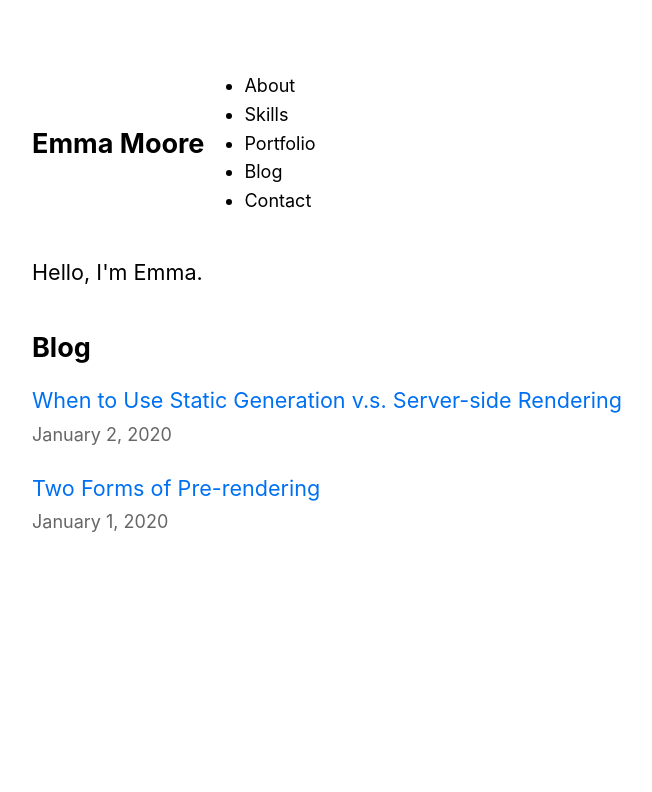
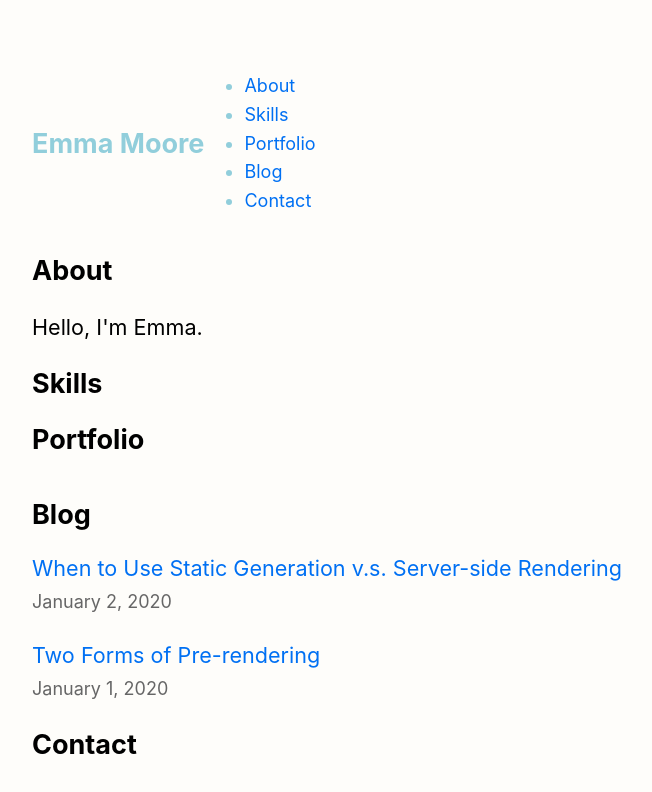
Before and after one commit to emoore29/My-Portfolio, a Next.js app: page / in a window 1280 px wide. Shown: the top 792 px of the page, without its empty margins (302-954 px from the left). Built offline with nearby package versions, Linux system fonts and the light colour scheme.

Commit message:
Styling navbar

```diff
--- a/components/layout.js
+++ b/components/layout.js
@@ -22,7 +22,6 @@ export default function Layout({ children, home }) {
           )}.png?theme=light&md=0&fontSize=75px&images=https%3A%2F%2Fassets.vercel.com%2Fimage%2Fupload%2Ffront%2Fassets%2Fdesign%2Fnextjs-black-logo.svg`}
         />
         <meta name="og:title" content={siteTitle} />
-        <meta name="twitter:card" content="summary_large_image" />
       </Head>
       <header className={styles.header}>
         {home ? (
@@ -30,11 +29,21 @@ export default function Layout({ children, home }) {
             <h1 className={utilStyles.headingLg}>{name}</h1>
             <nav>
               <ul>
-                <li>About</li>
-                <li>Skills</li>
-                <li>Portfolio</li>
-                <li>Blog</li>
-                <li>Contact</li>
+                <li>
+                  <a href="#about">About</a>
+                </li>
+                <li>
+                  <a href="#skills">Skills</a>
+                </li>
+                <li>
+                  <a href="#portfolio">Portfolio</a>
+                </li>
+                <li>
+                  <a href="#blog">Blog</a>
+                </li>
+                <li>
+                  <a href="#contact">Contact</a>
+                </li>
               </ul>
             </nav>
           </>
--- a/components/layout.module.css
+++ b/components/layout.module.css
@@ -8,6 +8,7 @@
   display: flex;
   flex-direction: row;
   align-items: center;
+  color: #91cedb;
 }
 
 .backToHome {
--- a/pages/index.js
+++ b/pages/index.js
@@ -21,7 +21,18 @@ export default function Home({ allPostsData }) {
         <title>{siteTitle}</title>
       </Head>
       <section className={utilStyles.headingMd}>
+        <h2 id="about" className={utilStyles.headingLg}>
+          About
+        </h2>
         <p>Hello, I'm Emma.</p>
+      </section>
+      <section>
+        <h2 id="skills" className={utilStyles.headingLg}>
+          Skills
+        </h2>
+      </section>
+      <section>
+        <h2 className={utilStyles.headingLg}>Portfolio</h2>
       </section>
       <section className={`${utilStyles.headingMd} ${utilStyles.padding1px}`}>
         <h2 className={utilStyles.headingLg}>Blog</h2>
@@ -37,6 +48,9 @@ export default function Home({ allPostsData }) {
           ))}
         </ul>
       </section>
+      <section>
+        <h2 className={utilStyles.headingLg}>Contact</h2>
+      </section>
     </Layout>
   );
 }
--- a/styles/global.css
+++ b/styles/global.css
@@ -6,6 +6,7 @@ body {
     Ubuntu, Cantarell, Fira Sans, Droid Sans, Helvetica Neue, sans-serif;
   line-height: 1.6;
   font-size: 18px;
+  background-color: #fefdfa;
 }
 
 * {
```
Also changed, not shown: 1 other file (tests, documents, lock files or other folders).
